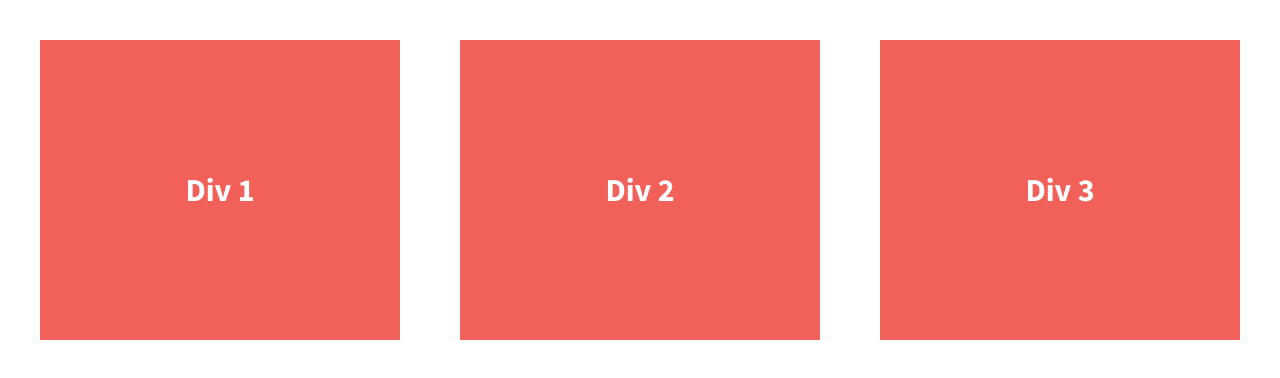
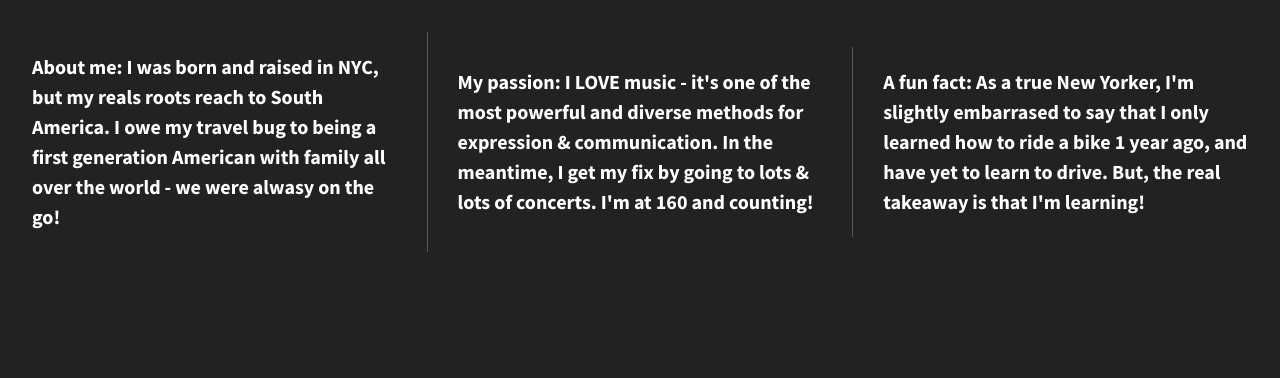
Before and after one commit to staplesdr/flexbox-devs, a plain HTML site: page index.html in a window 1280 px wide. Drawn offline with nearby package versions, Linux system fonts and the light colour scheme.

Commit message:
Fixed with coding solutions

```diff
--- a/css/main.css
+++ b/css/main.css
@@ -97,21 +97,24 @@ textarea {
 
 
 html {
-  background-color: #fff;
+  background-color: #222;
   height: 100%;
+  width: 100%;
 }
 
 body {
   font-family: 'Source Sans Pro', sans-serif;
+  font-weight: 700;
   padding: 2em;
-  font-size: 1.25em;
+  color: #fff;
   height: 100%;
 }
 
 .wrapper {
   display: flex;
+  flex-flow: row wrap;
   justify-content: space-between;
-  font-weight: 700;
+  align-items: center;
 }
 
 .div-1, .div-2, .div-3 {
@@ -121,10 +124,8 @@ body {
   align-items: center;
   color: #fff;
   line-height: 1.5em;
-  font-size: 1.6em;
-  background-color: #f16059;
-  height: 300px;
-  width: 30%;
+  font-size: 1.25em;
+  height: auto;
 }
 
 
@@ -210,6 +211,17 @@ body {
    Modify as content requires.
    ========================================================================== */
 
+@media all and (min-width: 1200px) {
+    .div-1, .div-2, .div-3 {
+        flex-basis: 30%;
+    }
+
+    .div-1, .div-2 {
+        border-right: 1px solid #555;
+        padding-right: 30px;
+    }
+}
+
 @media print,
        (-webkit-min-device-pixel-ratio: 1.25),
        (min-resolution: 1.25dppx),
--- a/index.html
+++ b/index.html
@@ -23,13 +23,13 @@
 
         <section class="wrapper">
             <div class="div-1">
-                Div 1
+               <p>About me: I was born and raised in NYC, but <span>my reals roots</span> reach to South America. I owe my travel bug to being a first generation American with family all over the world - we were alwasy on the go!</p>
             </div>
             <div class="div-2">
-                Div 2
+               <p><span>My passion:</span> I LOVE music - it's one of the most powerful and diverse methods for expression & communication. In the meantime, I get my fix by going to lots & lots of concerts. I'm at 160 and counting!</p>
             </div>
             <div class="div-3">
-                Div 3
+                <p><span>A fun fact:</span> As a true New Yorker, I'm slightly embarrased to say that I only learned how to ride a bike 1 year ago, and have yet to learn to drive. But, the real takeaway is that I'm learning!</p>
             </div>
         </section>
 
```
